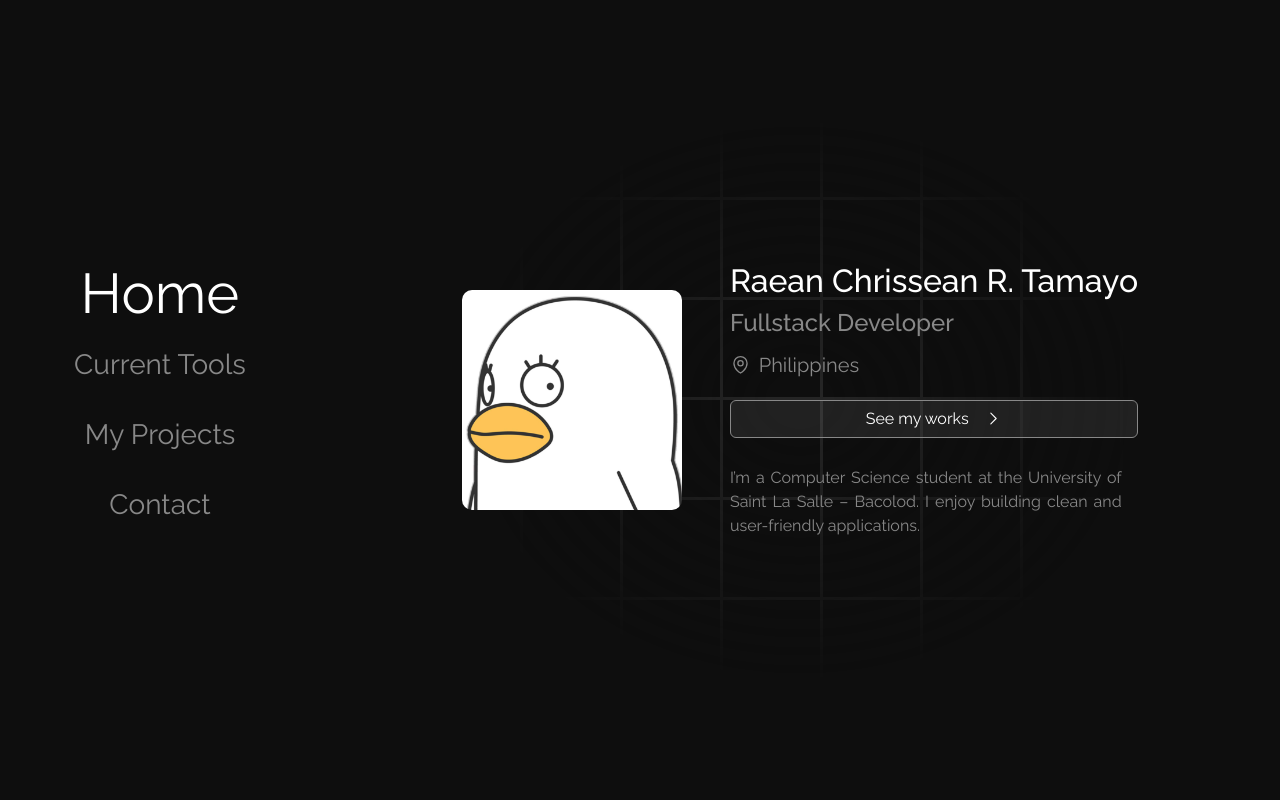
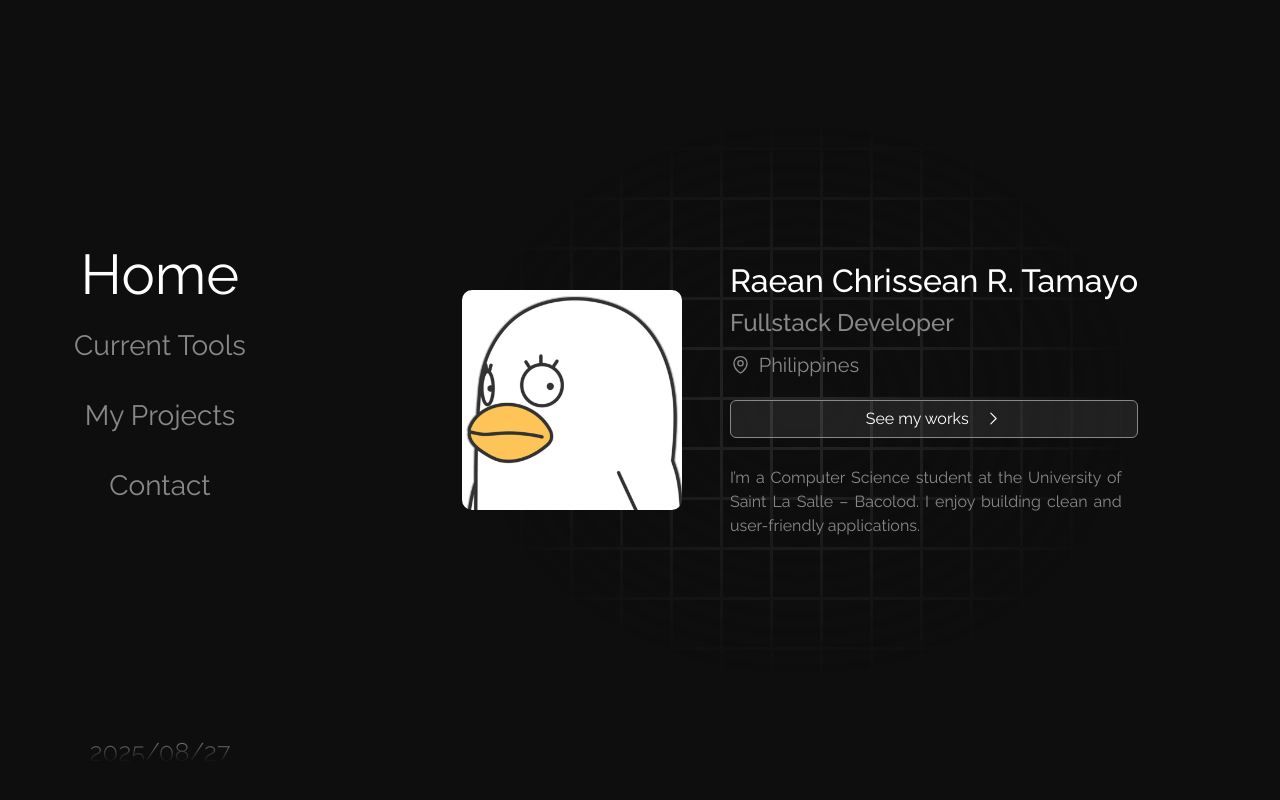
Before and after one commit to Tamagomago/cbad-portfolio, a PHP site: page /index.php in a window 1280 px wide. Run offline with PHP 8.4, Linux system fonts and the light colour scheme.

Commit message:
feat: add date

```diff
--- a/menu.php
+++ b/menu.php
@@ -1,8 +1,10 @@
-<header class="sidebar d-flex flex-column justify-content-center align-items-center text-center py-4 h-md-100">
-  <nav class="align-items-center ">
+<header class="sidebar d-flex flex-column justify-content-start align-items-center text-center py-4 h-md-100">
+  <nav class="align-items-md-center  justify-content-center d-flex flex-md-column flex-row flex-grow-1">
     <a href="index.php" class="sidebar-items">Home</a>
     <a href="tools.php" class="sidebar-items">Current Tools</a>
     <a href="projects.php" class="sidebar-items">My Projects</a>
     <a href="contacts.php" class="sidebar-items">Contact</a>
   </nav>
+
+  <h1 id="date" class="txt-muted mt-2 mt-md-auto text-center"></h1>
 </header>
--- a/script.js
+++ b/script.js
@@ -2,6 +2,13 @@ document.addEventListener("DOMContentLoaded", function () {
   const menuLinks = document.querySelectorAll(".sidebar-items");
   let currentPath = window.location.pathname.split("/").pop();
   if (!currentPath) currentPath = "index.php";
+
+  const date = new Date();
+  const year = date.getFullYear();
+  const month = String(date.getMonth() + 1).padStart(2, "0");
+  const day = String(date.getDate()).padStart(2, "0");
+
+  document.getElementById("date").textContent = `${year}/${month}/${day}`;
 
   // Find the current menu link
   let currentLink = null;
--- a/style.css
+++ b/style.css
@@ -12,6 +12,37 @@
   padding: 0;
   color: var(--foreground);
   /*outline: 1px solid red !important;*/
+}
+
+#date {
+  font-size: clamp(1rem, 2vw, 5rem);
+  font-weight: 300;
+  cursor: default;
+  transition:
+    color 0.2s ease-in-out,
+    background 0.2s ease-in-out,
+    -webkit-background-clip 0.2s ease-in-out,
+    background-clip 0.2s ease-in-out,
+    -webkit-text-fill-color 0.2s ease-in-out,
+    scale 0.2s ease-in-out;
+  color: transparent;
+  background: linear-gradient(
+    to bottom,
+    var(--muted) 0%,
+    var(--background) 80%
+  );
+  -webkit-background-clip: text;
+  background-clip: text;
+  -webkit-text-fill-color: transparent;
+}
+
+#date:hover {
+  color: var(--foreground);
+  background: none;
+  -webkit-background-clip: unset;
+  background-clip: unset;
+  -webkit-text-fill-color: white;
+  scale: 2;
 }
 
 #projects-btn {
@@ -86,7 +117,7 @@ body {
   background-image:
     linear-gradient(0deg, var(--glow-color) 3px, transparent 3px),
     linear-gradient(90deg, var(--glow-color) 3px, transparent 3px);
-  background-size: 100px 100px;
+  background-size: 50px 50px;
   filter: drop-shadow(0 0 4px var(--glow-color))
     drop-shadow(0 0 10px var(--glow-color))
     drop-shadow(0 0 20px var(--glow-color));
@@ -248,9 +279,6 @@ body {
   }
 
   nav {
-    align-items: center;
-    flex-direction: row;
-    justify-content: center;
     width: 100%;
     background-color: var(--background);
     gap: 0.75rem;
```
